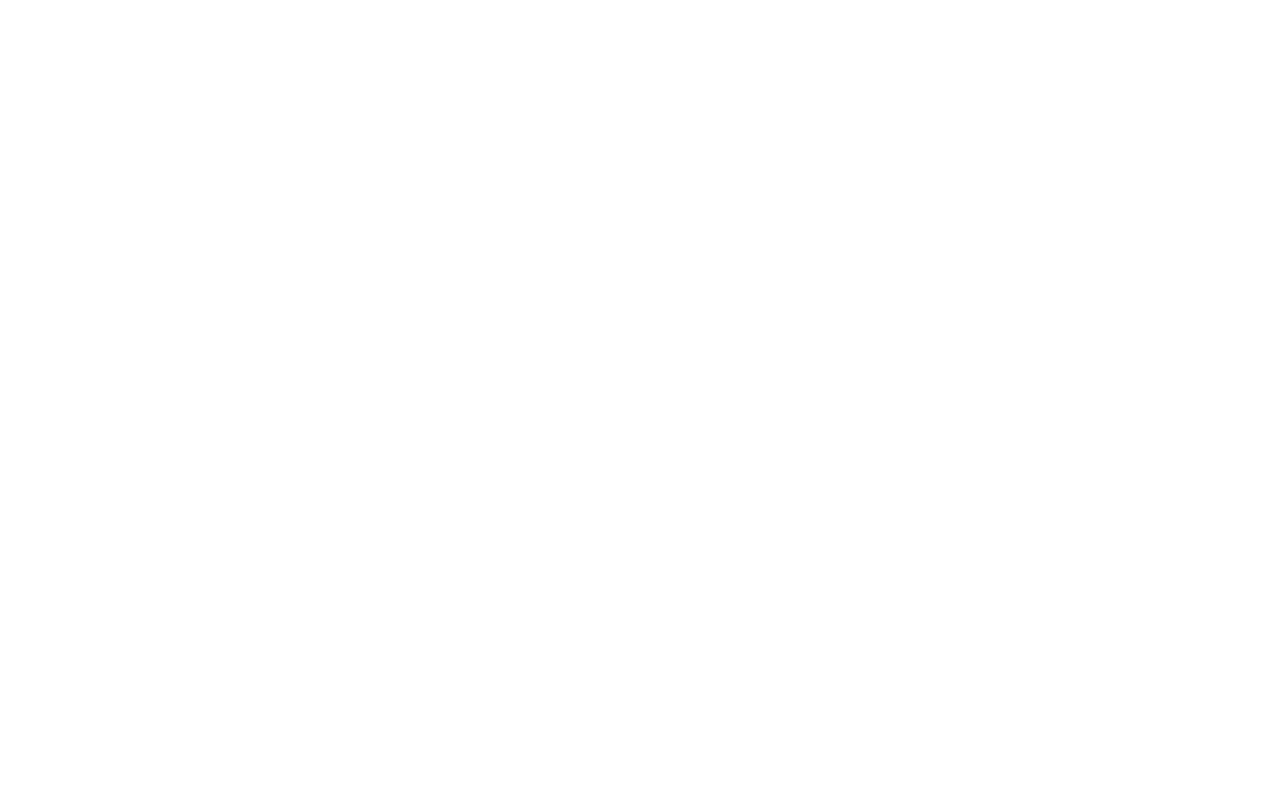
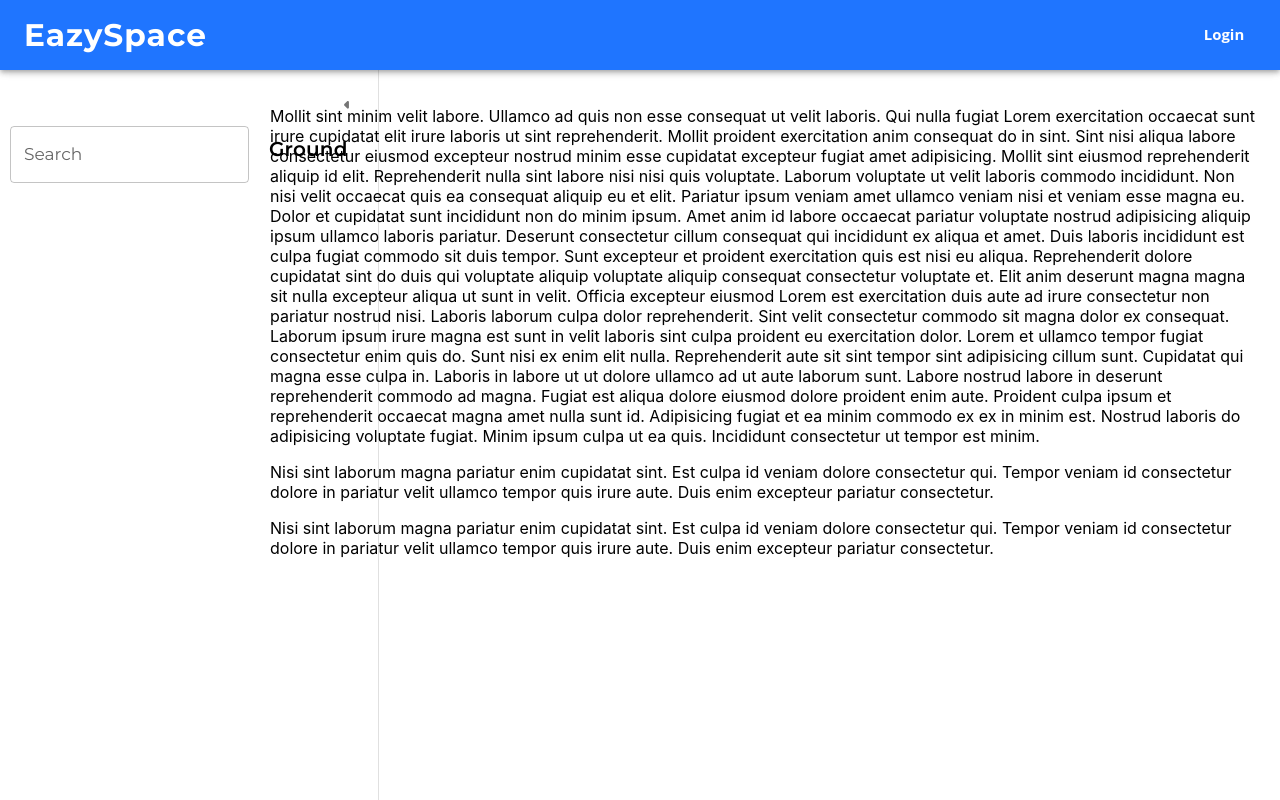
Before and after one commit to Eazyspace/frontend, a React (Create React App) app: page /admin in a window 1280 px wide. Before the commit this address had no page. Built offline with nearby package versions, Linux system fonts and the light colour scheme.

Commit message:
Closable drawer

```diff
--- a/src/App.js
+++ b/src/App.js
@@ -6,6 +6,7 @@
 import RegisterScreen from "./screens/RegisterScreen";
 import BookingScreen from "./screens/BookingScreen";
 import { ezShadow1_low } from "./utils/shadows";
+import AdminScreen from "./screens/admin/AdminScreen";
 
 const theme = createTheme({
   typography: {
@@ -124,6 +125,7 @@
             path="booking/success"
             element={<BookingScreen success={true} />}
           />
+          <Route exact path="/admin" element={<AdminScreen />} />
           {/* </Route> */}
         </Routes>
       </BrowserRouter>
--- /dev/null
+++ b/src/screens/admin/AdminScreen.js
@@ -0,0 +1,130 @@
+import { ArrowLeftRounded, ArrowRightRounded } from "@mui/icons-material";
+import {
+  Box,
+  Button,
+  Grid,
+  IconButton,
+  TextField,
+  Toolbar,
+  Typography,
+} from "@mui/material";
+import { useState } from "react";
+import {
+  StyledAdminScreen,
+  StyledAppBar,
+  Main,
+  StyledDrawer,
+  DrawerHeader,
+  FloorButton,
+} from "./AdminScreen.styled";
+
+function AdminScreen() {
+  const [openedDrawer, setOpenedDrawer] = useState(true);
+
+  const openingDrawer = () => {
+    setOpenedDrawer(true);
+  };
+  const closingDrawer = () => {
+    setOpenedDrawer(false);
+  };
+
+  return (
+    <StyledAdminScreen>
+      <StyledAppBar>
+        <Toolbar>
+          <Typography
+            variant="h3"
+            component="div"
+            sx={{ flexGrow: 1 }}
+            style={{ padding: "15px 0px" }}
+          >
+            EazySpace
+          </Typography>
+          <Button sx={{ backgroundColor: "transparent", color: "white" }}>
+            Login
+          </Button>
+        </Toolbar>
+      </StyledAppBar>
+      <Box sx={{ display: "flex", height: "100%" }}>
+        <StyledDrawer variant="persistent" anchor="left" open={openedDrawer}>
+          <Grid
+            container
+            direction="column"
+            sx={{ height: "100%", padding: "20px 10px 10px 10px" }}
+          >
+            <Grid item xs={1} />
+            <Grid item xs={10}>
+              <DrawerHeader>
+                <IconButton aria-label="close-drawer" onClick={closingDrawer}>
+                  <ArrowLeftRounded />
+                </IconButton>
+              </DrawerHeader>
+              <TextField label="Search" />
+              <FloorButton>
+                <Typography variant="h5">Ground</Typography>
+              </FloorButton>
+            </Grid>
+          </Grid>
+        </StyledDrawer>
+        <Main open={openedDrawer}>
+          <IconButton
+            aria-label="open-drawer"
+            onClick={openingDrawer}
+            sx={{ ...(openedDrawer && { display: "none" }) }}
+          >
+            <ArrowRightRounded />
+          </IconButton>
+          <p>
+            Mollit sint minim velit labore. Ullamco ad quis non esse consequat
+            ut velit laboris. Qui nulla fugiat Lorem exercitation occaecat sunt
+            irure cupidatat elit irure laboris ut sint reprehenderit. Mollit
+            proident exercitation anim consequat do in sint. Sint nisi aliqua
+            labore consectetur eiusmod excepteur nostrud minim esse cupidatat
+            excepteur fugiat amet adipisicing. Mollit sint eiusmod reprehenderit
+            aliquip id elit. Reprehenderit nulla sint labore nisi nisi quis
+            voluptate. Laborum voluptate ut velit laboris commodo incididunt.
+            Non nisi velit occaecat quis ea consequat aliquip eu et elit.
+            Pariatur ipsum veniam amet ullamco veniam nisi et veniam esse magna
+            eu. Dolor et cupidatat sunt incididunt non do minim ipsum. Amet anim
+            id labore occaecat pariatur voluptate nostrud adipisicing aliquip
+            ipsum ullamco laboris pariatur. Deserunt consectetur cillum
+            consequat qui incididunt ex aliqua et amet. Duis laboris incididunt
+            est culpa fugiat commodo sit duis tempor. Sunt excepteur et proident
+            exercitation quis est nisi eu aliqua. Reprehenderit dolore cupidatat
+            sint do duis qui voluptate aliquip voluptate aliquip consequat
+            consectetur voluptate et. Elit anim deserunt magna magna sit nulla
+            excepteur aliqua ut sunt in velit. Officia excepteur eiusmod Lorem
+            est exercitation duis aute ad irure consectetur non pariatur nostrud
+            nisi. Laboris laborum culpa dolor reprehenderit. Sint velit
+            consectetur commodo sit magna dolor ex consequat. Laborum ipsum
+            irure magna est sunt in velit laboris sint culpa proident eu
+            exercitation dolor. Lorem et ullamco tempor fugiat consectetur enim
+            quis do. Sunt nisi ex enim elit nulla. Reprehenderit aute sit sint
+            tempor sint adipisicing cillum sunt. Cupidatat qui magna esse culpa
+            in. Laboris in labore ut ut dolore ullamco ad ut aute laborum sunt.
+            Labore nostrud labore in deserunt reprehenderit commodo ad magna.
+            Fugiat est aliqua dolore eiusmod dolore proident enim aute. Proident
+            culpa ipsum et reprehenderit occaecat magna amet nulla sunt id.
+            Adipisicing fugiat et ea minim commodo ex ex in minim est. Nostrud
+            laboris do adipisicing voluptate fugiat. Minim ipsum culpa ut ea
+            quis. Incididunt consectetur ut tempor est minim.
+          </p>
+          <p>
+            Nisi sint laborum magna pariatur enim cupidatat sint. Est culpa id
+            veniam dolore consectetur qui. Tempor veniam id consectetur dolore
+            in pariatur velit ullamco tempor quis irure aute. Duis enim
+            excepteur pariatur consectetur.
+          </p>
+          <p>
+            Nisi sint laborum magna pariatur enim cupidatat sint. Est culpa id
+            veniam dolore consectetur qui. Tempor veniam id consectetur dolore
+            in pariatur velit ullamco tempor quis irure aute. Duis enim
+            excepteur pariatur consectetur.
+          </p>
+        </Main>
+      </Box>
+    </StyledAdminScreen>
+  );
+}
+
+export default AdminScreen;
--- /dev/null
+++ b/src/screens/admin/AdminScreen.styled.js
@@ -0,0 +1,53 @@
+import { AppBar, Box, Drawer } from "@mui/material";
+import styled from "styled-components";
+
+export const drawerWidth = 200;
+const appBarHeight = 70;
+
+export const StyledAdminScreen = styled(Box)`
+  padding-top: ${appBarHeight}px;
+  height: calc(100vh - ${appBarHeight}px);
+`;
+
+export const StyledAppBar = styled(AppBar)`
+  height: ${appBarHeight}px;
+  z-index: 999;
+`;
+
+export const StyledDrawer = styled(Drawer)`
+  width: ${drawerWidth}px;
+  flex-shrink: 0;
+  z-index: 1;
+  &.MuiDrawer-paper {
+    width: ${drawerWidth}px;
+    box-sizing: border-box;
+  }
+`;
+
+export const DrawerHeader = styled.div`
+  display: flex;
+  align-items: center;
+  justify-content: flex-end;
+`;
+
+export const Main = styled.main`
+  flex-grow: 1;
+  z-index: 2;
+  padding: 20px;
+  ${(props) =>
+    props.open ? `margin-left: 50px;` : `margin-left: -${drawerWidth}px;`};
+`;
+
+export const FloorButton = styled.button`
+  padding: 10px 20px;
+  border-radius: 10px;
+  border: none;
+  outline: none;
+  background: transparent;
+  cursor: pointer;
+  -webkit-transition-duration: 0.4s;
+  transition-duration: 0.4s;
+  &:hover {
+    background: rgba(31, 117, 255, 0.1);
+  }
+`;
```
